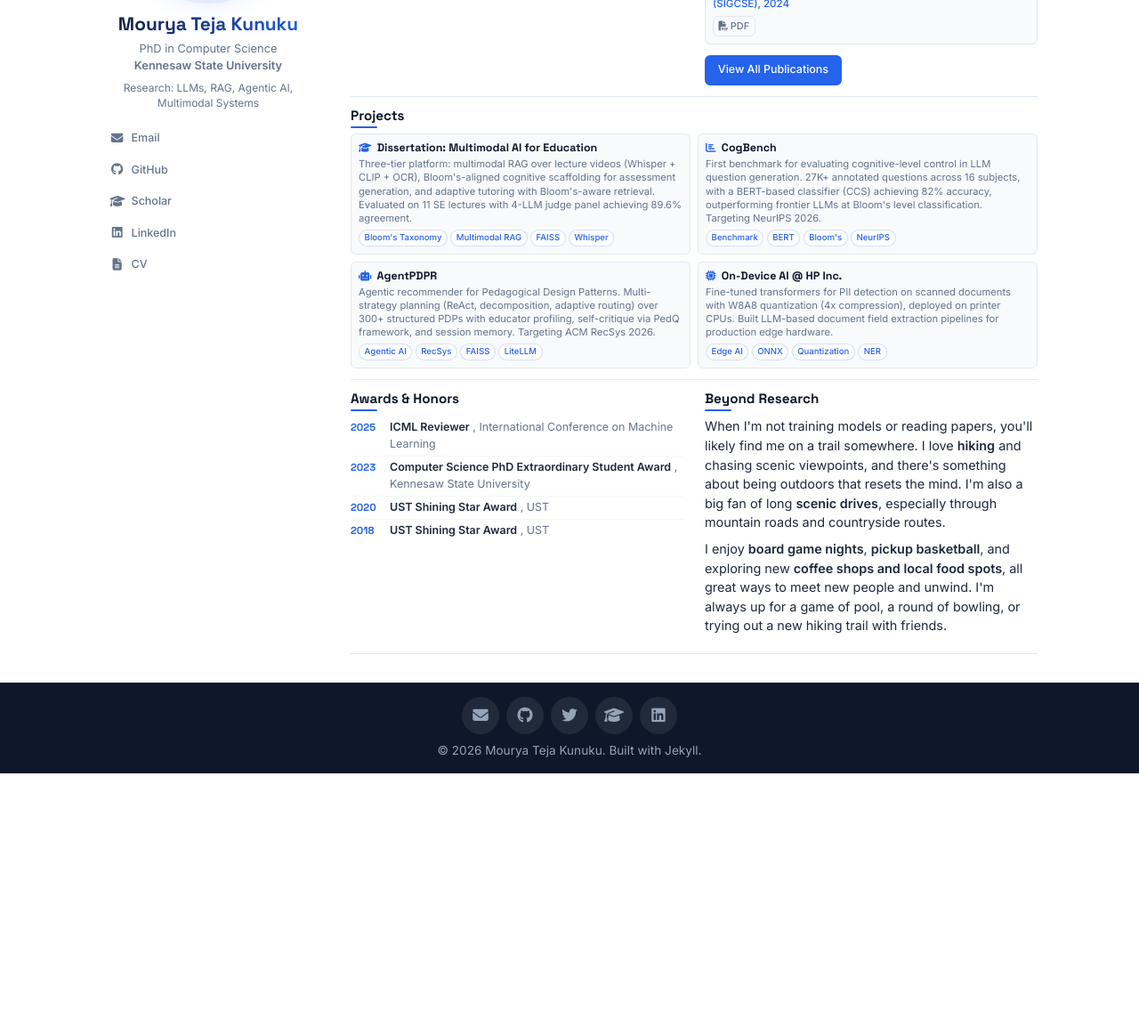
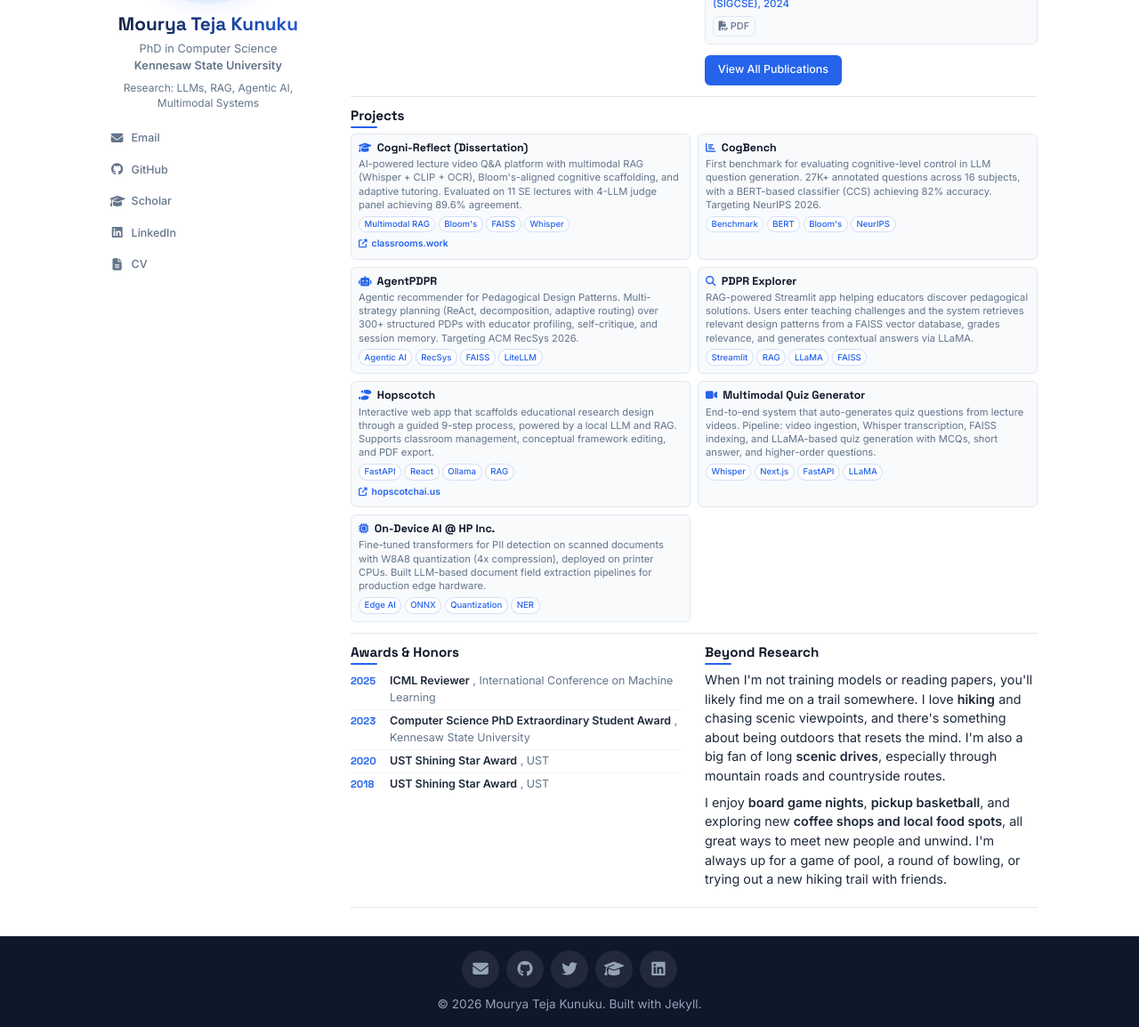
Before and after one commit to mouryat9/mouryat9.github.io, a Jekyll site: the page built from index.md, in a window 1280 px wide and 1400 px high, scrolled down 788 px, cut to the strip 246-1400 px from the top of the window. Shown: the whole strip at 89% size. Built offline with Jekyll 4.4.1, drawn with Linux system fonts in a browser that asks for light colours; before the commit the page ends 1903 px from its top, so only the background shows below that.

Commit message:
Add Cogni-Reflect, Hopscotch, PDPR Explorer, Multimodal Quiz projects, link classrooms.work

```diff
--- a/_includes/projects.html
+++ b/_includes/projects.html
@@ -2,19 +2,36 @@
   <h2 class="content-section__title">Projects</h2>
   <div class="project__grid">
     <div class="project__card fade-in">
-      <h3><i class="fas fa-graduation-cap"></i> Dissertation: Multimodal AI for Education</h3>
-      <p>Three-tier platform: multimodal RAG over lecture videos (Whisper + CLIP + OCR), Bloom's-aligned cognitive scaffolding for assessment generation, and adaptive tutoring with Bloom's-aware retrieval. Evaluated on 11 SE lectures with 4-LLM judge panel achieving 89.6% agreement.</p>
-      <div class="project__tags"><span class="tag">Bloom's Taxonomy</span><span class="tag">Multimodal RAG</span><span class="tag">FAISS</span><span class="tag">Whisper</span></div>
+      <h3><i class="fas fa-graduation-cap"></i> Cogni-Reflect (Dissertation)</h3>
+      <p>AI-powered lecture video Q&A platform with multimodal RAG (Whisper + CLIP + OCR), Bloom's-aligned cognitive scaffolding, and adaptive tutoring. Evaluated on 11 SE lectures with 4-LLM judge panel achieving 89.6% agreement.</p>
+      <div class="project__tags"><span class="tag">Multimodal RAG</span><span class="tag">Bloom's</span><span class="tag">FAISS</span><span class="tag">Whisper</span></div>
+      <a href="https://classrooms.work" target="_blank" class="project__link"><i class="fas fa-external-link-alt"></i> classrooms.work</a>
     </div>
     <div class="project__card fade-in">
       <h3><i class="fas fa-chart-bar"></i> CogBench</h3>
-      <p>First benchmark for evaluating cognitive-level control in LLM question generation. 27K+ annotated questions across 16 subjects, with a BERT-based classifier (CCS) achieving 82% accuracy, outperforming frontier LLMs at Bloom's level classification. Targeting NeurIPS 2026.</p>
+      <p>First benchmark for evaluating cognitive-level control in LLM question generation. 27K+ annotated questions across 16 subjects, with a BERT-based classifier (CCS) achieving 82% accuracy. Targeting NeurIPS 2026.</p>
       <div class="project__tags"><span class="tag">Benchmark</span><span class="tag">BERT</span><span class="tag">Bloom's</span><span class="tag">NeurIPS</span></div>
     </div>
     <div class="project__card fade-in">
       <h3><i class="fas fa-robot"></i> AgentPDPR</h3>
-      <p>Agentic recommender for Pedagogical Design Patterns. Multi-strategy planning (ReAct, decomposition, adaptive routing) over 300+ structured PDPs with educator profiling, self-critique via PedQ framework, and session memory. Targeting ACM RecSys 2026.</p>
+      <p>Agentic recommender for Pedagogical Design Patterns. Multi-strategy planning (ReAct, decomposition, adaptive routing) over 300+ structured PDPs with educator profiling, self-critique, and session memory. Targeting ACM RecSys 2026.</p>
       <div class="project__tags"><span class="tag">Agentic AI</span><span class="tag">RecSys</span><span class="tag">FAISS</span><span class="tag">LiteLLM</span></div>
+    </div>
+    <div class="project__card fade-in">
+      <h3><i class="fas fa-search"></i> PDPR Explorer</h3>
+      <p>RAG-powered Streamlit app helping educators discover pedagogical solutions. Users enter teaching challenges and the system retrieves relevant design patterns from a FAISS vector database, grades relevance, and generates contextual answers via LLaMA.</p>
+      <div class="project__tags"><span class="tag">Streamlit</span><span class="tag">RAG</span><span class="tag">LLaMA</span><span class="tag">FAISS</span></div>
+    </div>
+    <div class="project__card fade-in">
+      <h3><i class="fas fa-shoe-prints"></i> Hopscotch</h3>
+      <p>Interactive web app that scaffolds educational research design through a guided 9-step process, powered by a local LLM and RAG. Supports classroom management, conceptual framework editing, and PDF export.</p>
+      <div class="project__tags"><span class="tag">FastAPI</span><span class="tag">React</span><span class="tag">Ollama</span><span class="tag">RAG</span></div>
+      <a href="https://hopscotchai.us" target="_blank" class="project__link"><i class="fas fa-external-link-alt"></i> hopscotchai.us</a>
+    </div>
+    <div class="project__card fade-in">
+      <h3><i class="fas fa-video"></i> Multimodal Quiz Generator</h3>
+      <p>End-to-end system that auto-generates quiz questions from lecture videos. Pipeline: video ingestion, Whisper transcription, FAISS indexing, and LLaMA-based quiz generation with MCQs, short answer, and higher-order questions.</p>
+      <div class="project__tags"><span class="tag">Whisper</span><span class="tag">Next.js</span><span class="tag">FastAPI</span><span class="tag">LLaMA</span></div>
     </div>
     <div class="project__card fade-in">
       <h3><i class="fas fa-microchip"></i> On-Device AI @ HP Inc.</h3>
--- a/_sass/_sections.scss
+++ b/_sass/_sections.scss
@@ -198,3 +198,21 @@
   color: $color-primary;
   border: 1px solid rgba($color-primary, 0.2);
 }
+
+.project__link {
+  display: inline-block;
+  margin-top: 0.25rem;
+  font-size: 0.65rem;
+  font-weight: 600;
+  color: $color-primary;
+  text-decoration: none;
+
+  i {
+    margin-right: 0.15rem;
+    font-size: 0.6rem;
+  }
+
+  &:hover {
+    text-decoration: underline;
+  }
+}
```
